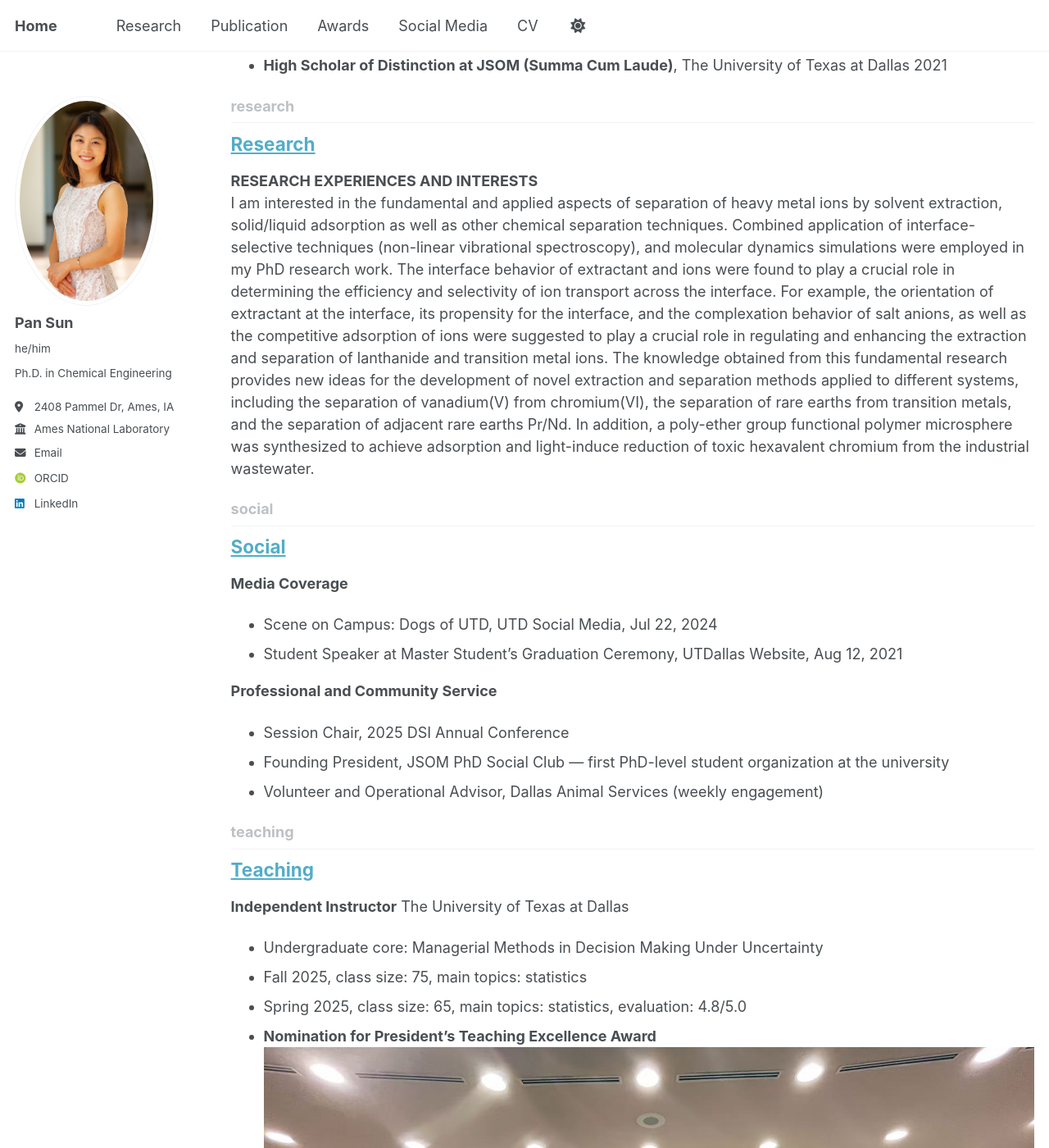
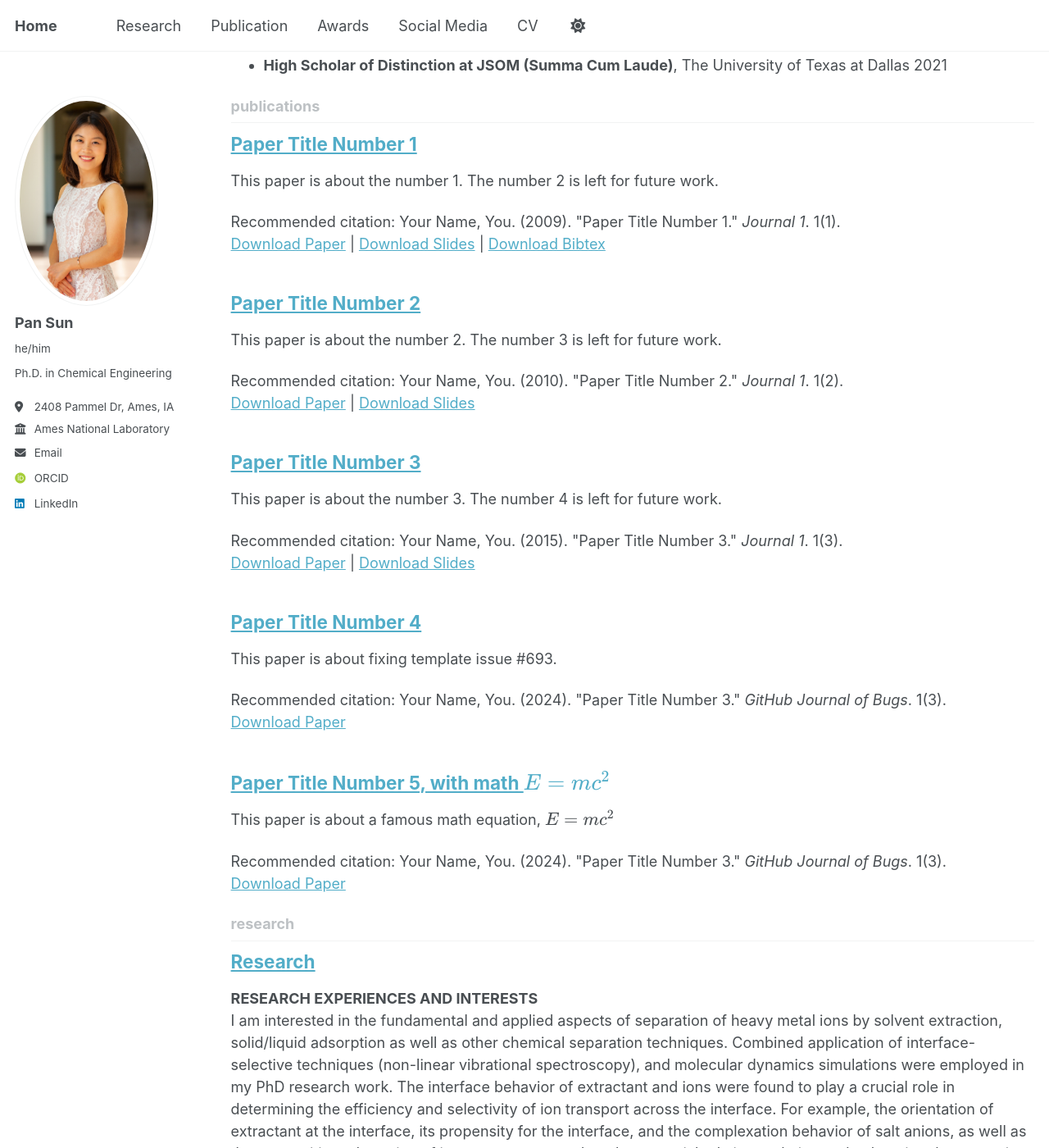
Before and after one commit to qxc2/pans, a Jekyll site: the page built from _pages/collection-archive.html, in a window 1280 px wide and 1400 px high, scrolled down 282 px. Shown: the whole window at 82% size. Built offline with Jekyll 4.4.1, drawn with Linux system fonts in a browser that asks for light colours; some web fonts are replaced; a script that is not in the unit is left out.

Commit message:
Update _config.yml

```diff
--- a/_config.yml
+++ b/_config.yml
@@ -203,7 +203,7 @@ collections:
   research:
     output: true
     permalink: /:collection/:path/
-  teaching:
+  publications:
     output: true
     permalink: /:collection/:path/
   awards:
@@ -236,10 +236,10 @@ defaults:
     #  share: true
       comments: true
 
-  # _teaching
+  # _publications
   - scope:
       path: ""
-      type: teaching
+      type: publications
     values:
       layout: single
       author_profile: true
```
